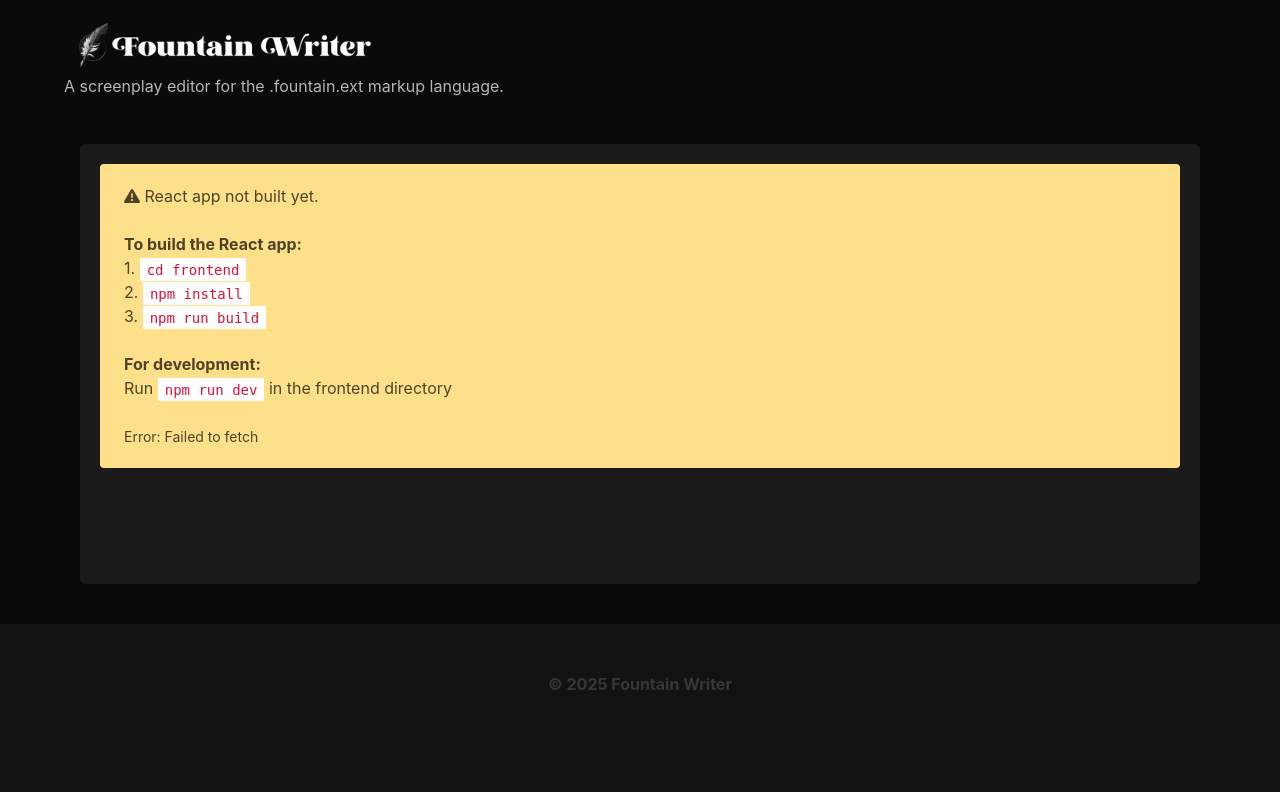
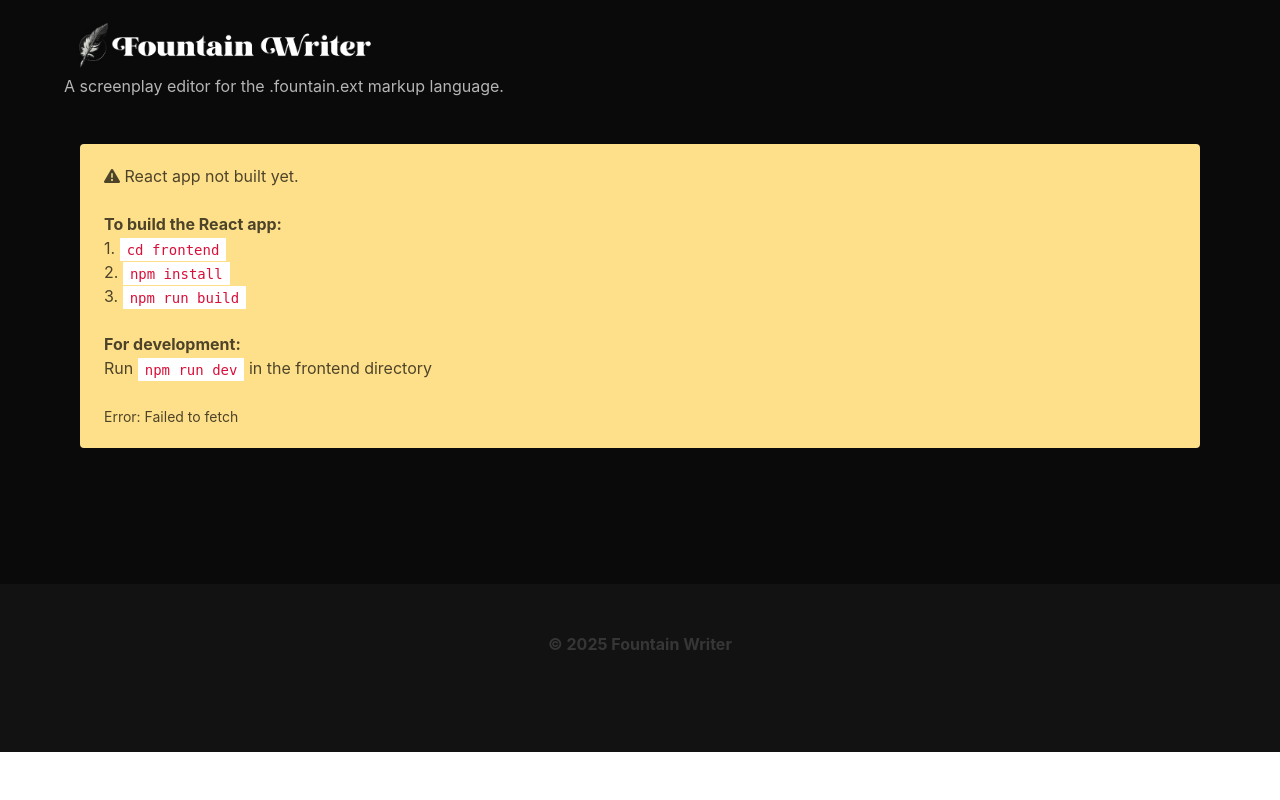
Before and after one commit to dethbird/fountain-parser, a PHP site: template templates/index.html.twig in a window 1280 px wide. Run offline with PHP 8.4, Linux system fonts and the light colour scheme; the template is opened without the code that fills it, so the values that code supplies are empty; some libraries are stand-ins or nearby versions.

Commit message:
remove outermost box

```diff
--- a/templates/index.html.twig
+++ b/templates/index.html.twig
@@ -18,13 +18,11 @@
         <div class="container is-fluid">
             <!-- React App Root -->
             <div class="main-content">
-                <div class="box">
-                    <div id="root">
-                        <!-- React app will mount here -->
-                        <div class="notification is-info">
-                            <i class="fas fa-spinner fa-spin"></i>
-                            Loading React application...
-                        </div>
+                <div id="root">
+                    <!-- React app will mount here -->
+                    <div class="notification is-info">
+                        <i class="fas fa-spinner fa-spin"></i>
+                        Loading React application...
                     </div>
                 </div>
             </div>
```
